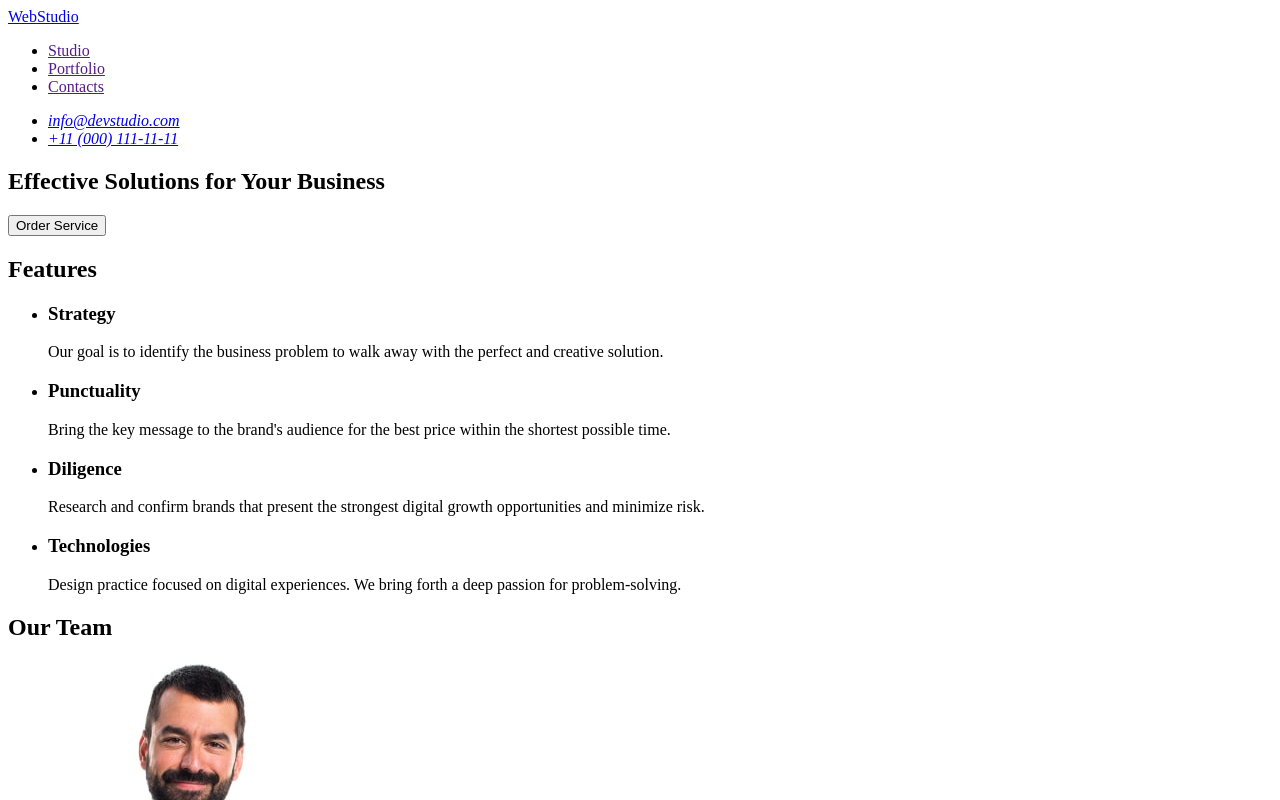
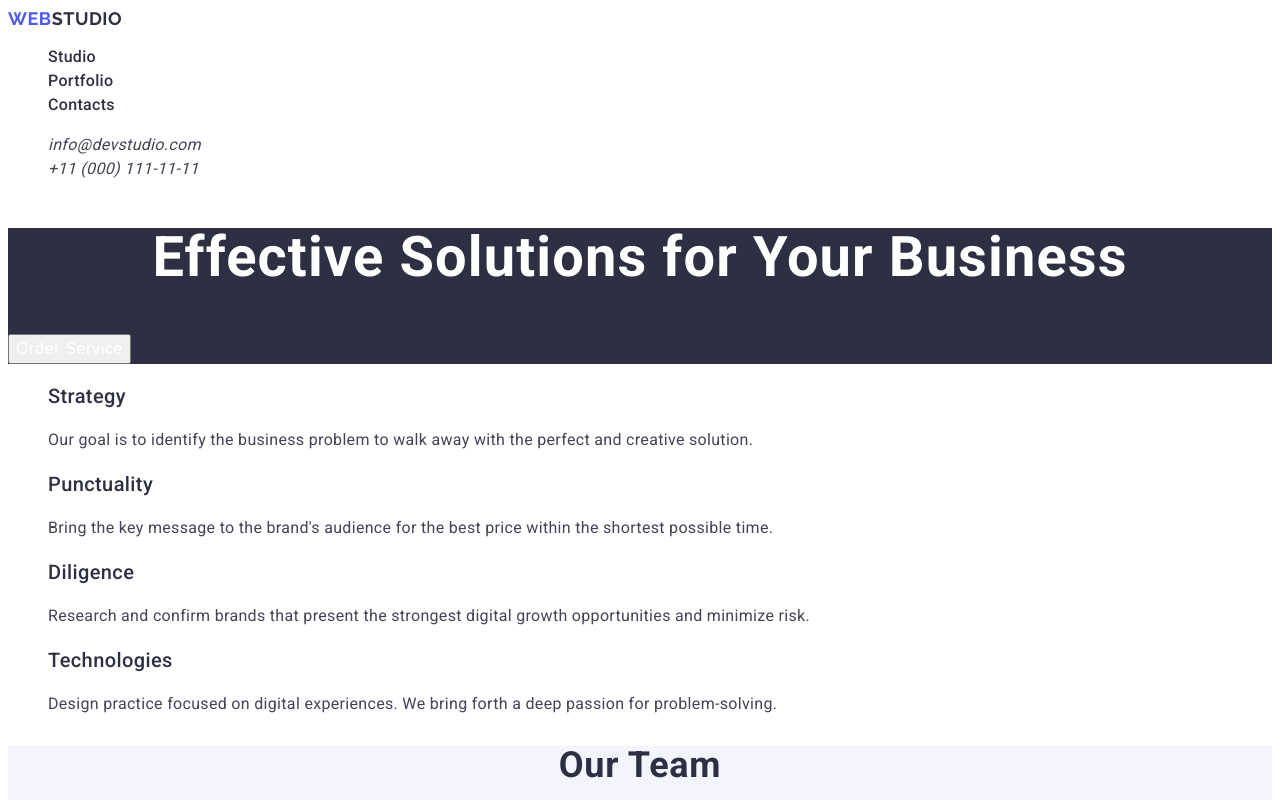
Before and after one commit to dashakotets/goit-markup-hw-06, a plain HTML site: page index.html in a window 1280 px wide. Shown: the top 800 px of the page. Drawn offline with Linux system fonts and the light colour scheme.

Commit message:
styles added

```diff
--- a/css/styles.css
+++ b/css/styles.css
@@ -0,0 +1,192 @@
+body{
+    font-family: "Roboto", "Raleway", sans-serif;
+    background-color: #fff;
+}
+ul{
+    list-style-type: none;
+}
+
+a {
+    text-decoration: none;
+}
+
+.visually-hidden {
+    clip: rect(0 0 0 0);
+    clip-path: inset(50%);
+    height: 1px;
+    overflow: hidden;
+    position: absolute;
+    white-space: nowrap;
+    width: 1px;
+}
+
+/* ------------------------------------------ */
+
+/* ------------------------------------------ */
+.header {
+}
+
+.header-nav {}
+
+.header-logo, .footer-text {
+    font-family: "Raleway", sans-serif;
+        font-weight: 700;
+        font-size: 18px;
+        line-height: 1.17;
+        letter-spacing: 0.03em;
+        text-transform: uppercase;
+        color: #2e2f42;
+}
+
+.accent{
+    color: #4d5ae5;
+}
+
+.header-menu-list {}
+
+.header-menu-item {
+        font-weight: 500;
+        font-size: 16px;
+        line-height: 1.5;
+        letter-spacing: 0.02em;
+        color: #2e2f42;
+}
+
+.header-contacts {
+}
+
+.contacts {}
+
+.header-contacts-list {}
+
+.header-contacts-item {}
+
+.header-contacts-link {
+            font-size: 16px;
+            line-height: 1.5;
+            letter-spacing: 0.02em;
+            color: #434455;
+
+}
+
+/* ------------------------------------------ */
+
+/* ------------------------------------------ */
+
+.main-page {}
+
+.hero {
+    background-color: #2e2f42;
+}
+
+.hero-title {
+    font-weight: 700;
+        font-size: 56px;
+        line-height: 1.07;
+        letter-spacing: 0.02em;
+        text-align: center;
+        color: #fff;
+}
+
+.hero-btn {
+    font-weight: 500;
+        font-size: 16px;
+        line-height: 1.5;
+        letter-spacing: 0.04em;
+        color: #fff;
+}
+
+/* ------------------------------------------ */
+
+/* ------------------------------------------ */
+
+.title {
+    font-weight: 700;
+        font-size: 36px;
+        line-height: 1.11;
+        letter-spacing: 0.02em;
+        text-align: center;
+        color: #2e2f42;
+}
+
+.subtitle {
+    font-weight: 500;
+        font-size: 20px;
+        line-height: 1.2;
+        letter-spacing: 0.02em;
+        color: #2e2f42;
+}
+
+.text {
+    font-size: 16px;
+    line-height: 1.5;
+    letter-spacing: 0.02em;
+    color: #434455;
+}
+
+.features {}
+
+.features-title {}
+
+.features-list {}
+
+.features-item {}
+
+.features-subtitle {}
+
+.features-item-text {}
+
+
+
+/* ------------------------------------------ */
+
+/* ------------------------------------------ */
+
+.team {
+    background-color: #f4f4fd;
+}
+
+.team-title {}
+
+.team-list {}
+
+.team-item {}
+
+.team-image {}
+
+.team-subtitle, .team-item-text {
+    text-align: center;
+}
+
+
+/* ------------------------------------------ */
+
+/* ------------------------------------------ */
+
+.portfolio {}
+
+.portfolio-title {}
+
+.portfolio-list {}
+
+.portfolio-item {}
+
+.portfolio-image {}
+
+.portfolio-subtitle {}
+
+.portfolio-item-text {}
+
+/* ------------------------------------------ */
+
+/* ------------------------------------------ */
+
+.footer {
+    background-color: #2e2f42;
+}
+
+.footer-text {
+    color: #f4f4fd;
+}
+
+.footer-subtitle {}
--- a/index.html
+++ b/index.html
@@ -4,11 +4,17 @@
     <meta charset="UTF-8">
     <meta name="viewport" content="width=device-width, initial-scale=1.0">
     <title>WebStudio</title>
+    <link rel="stylesheet" href="./css/styles.css">
+    <link rel="preconnect" href="https://fonts.googleapis.com">
+    <link rel="preconnect" href="https://fonts.gstatic.com" crossorigin>
+    <link href="https://fonts.googleapis.com/css2?family=Raleway:wght@700&family=Roboto:wght@400;500;700&display=swap"
+        rel="stylesheet">
+
 </head>
 <body>
     <header class="header">
         <nav class="header-nav">
-            <a class="header-logo" href="./index.html"><span>Web</span>Studio</a>
+            <a class="header-logo" href="./index.html"><span class="accent">Web</span>Studio</a>
             <ul class="header-menu-list">
                 <li class="header-menu-item"><a class="header-menu-item" href="">Studio</a></li>
                 <li class="header-menu-item"><a class="header-menu-item" href="">Portfolio</a></li>
@@ -29,7 +35,7 @@
             <button type="button" class="hero-btn">Order Service</button>
         </section>
         <section class="features">
-            <h2 class="features-title title">Features</h2>
+            <h2 class="features-title title visually-hidden">Features</h2>
             <ul class="features-list">
                 <li class="features-item">
                     <h3 class="features-subtitle subtitle">Strategy</h3>
@@ -113,7 +119,7 @@
     </main>
 
     <footer class="footer">
-        <a class="footer-text" href="./index.html">WebStudio</a>
+        <a class="footer-text" href="./index.html"><span class="accent">Web</span>Studio</a>
         <p class="footer-subtitle">Increase the flow of customers and sales for your business with digital marketing & growth solutions.</p>
     </footer>
 
```
